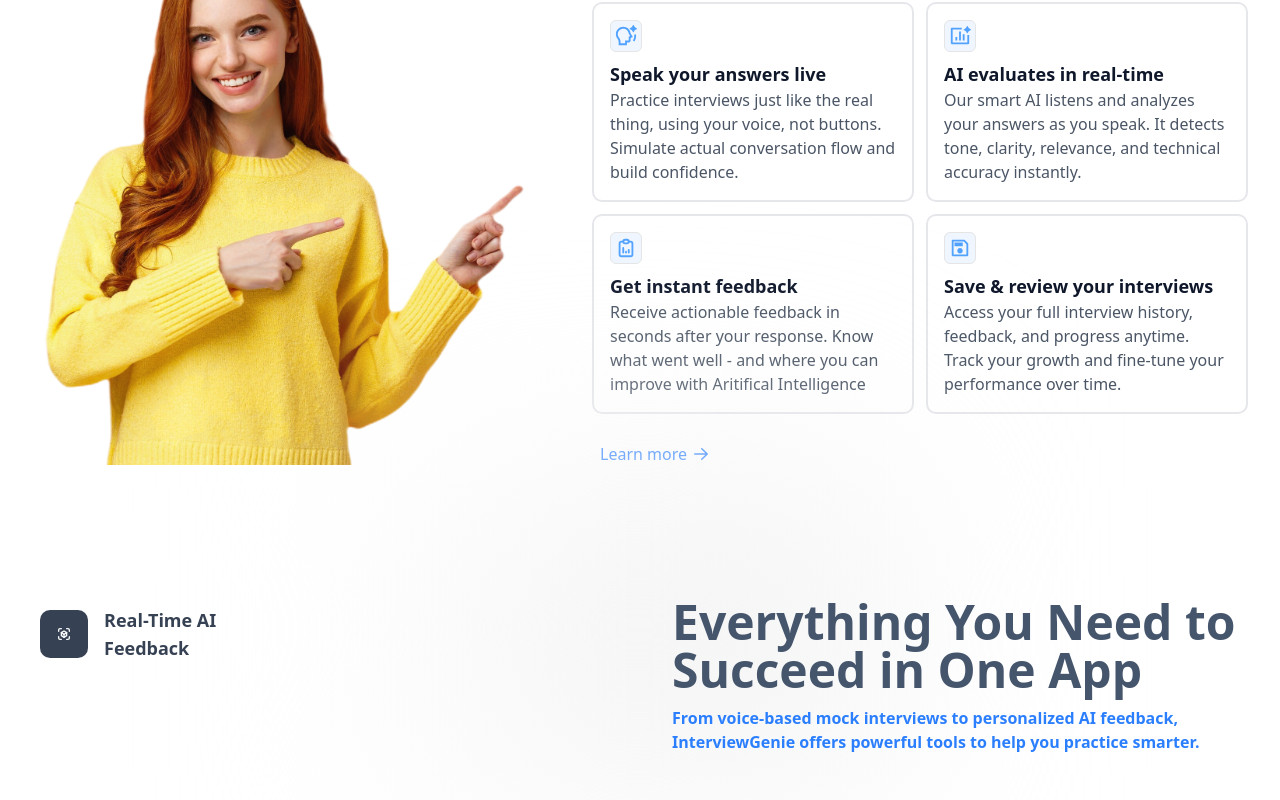
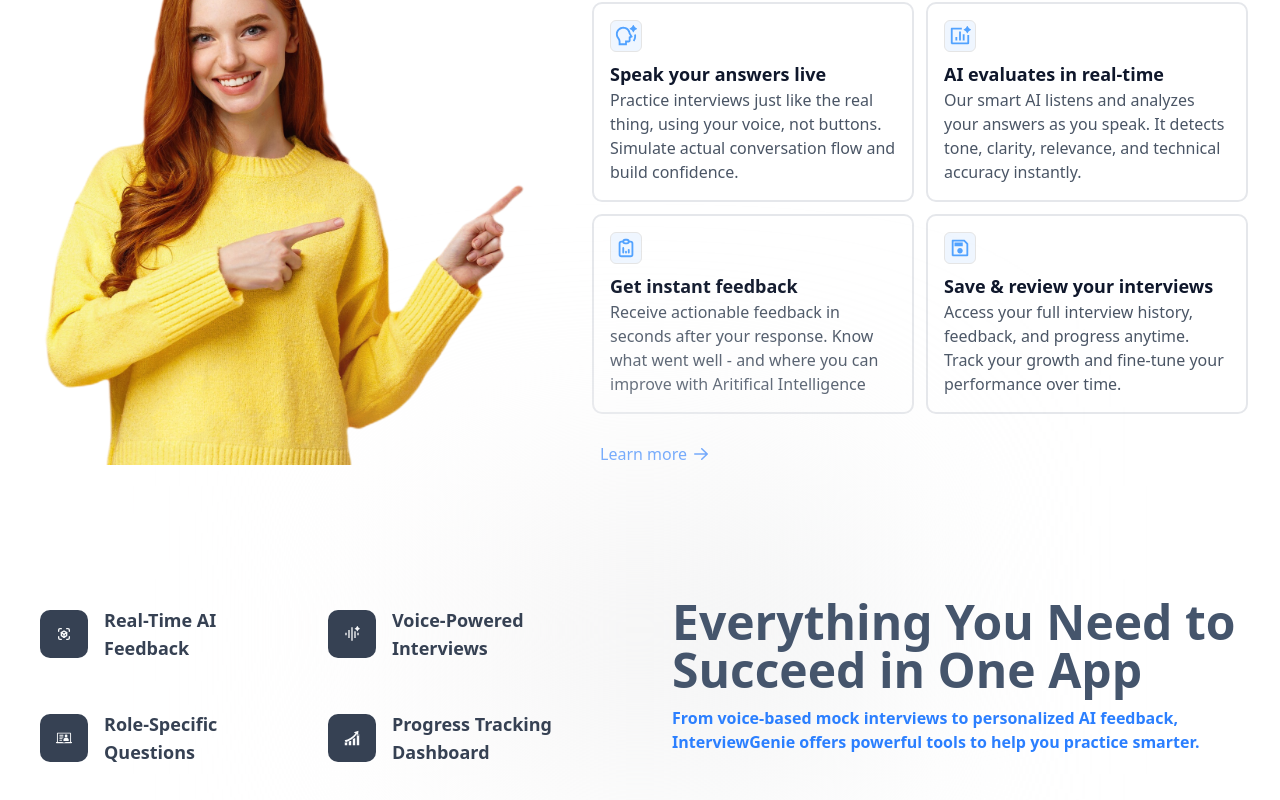
Before and after one commit to utsavpatel562/InterviewGenie, a Next.js app: page / in a window 1280 px wide. Shown: the part 905-1705 px from the top of the page. Built offline with nearby package versions, Linux system fonts and the light colour scheme.

Commit message:
first commit

```diff
--- a/components/WholeContent.jsx
+++ b/components/WholeContent.jsx
@@ -12,6 +12,18 @@ function WholeContent() {
     {
       icon: <TbAugmentedReality />,
       title: "Real-Time AI Feedback",
+    },
+    {
+      icon: <RiVoiceAiLine />,
+      title: "Voice-Powered Interviews",
+    },
+    {
+      icon: <SiCodementor />,
+      title: "Role-Specific Questions",
+    },
+    {
+      icon: <GiProgression />,
+      title: "Progress Tracking Dashboard",
     },
   ];
   return (
@@ -109,7 +121,7 @@ function WholeContent() {
       <section className="relative py-28">
         <div className="relative z-10 max-w-screen-xl mx-auto px-4 text-gray-300 justify-between gap-24 lg:flex md:px-8">
           <div className="mt-12 lg:mt-0">
-            <ul className="grid gap-3 sm:grid-cols-2">
+            <ul className="grid gap-8 sm:grid-cols-2">
               {features.map((item, idx) => (
                 <li
                   key={idx}
```
